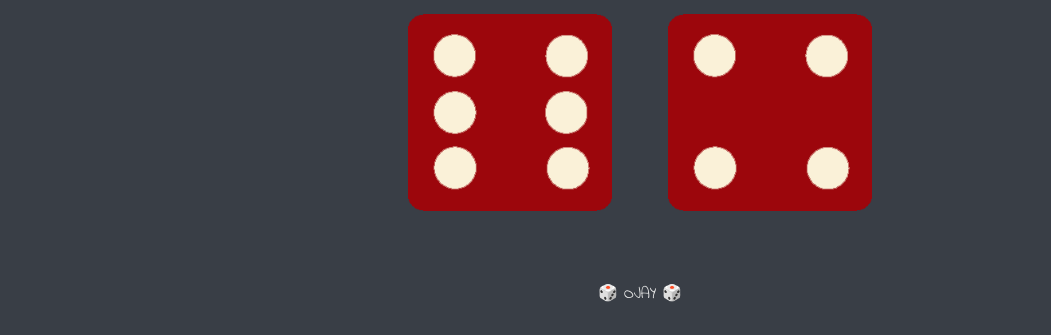
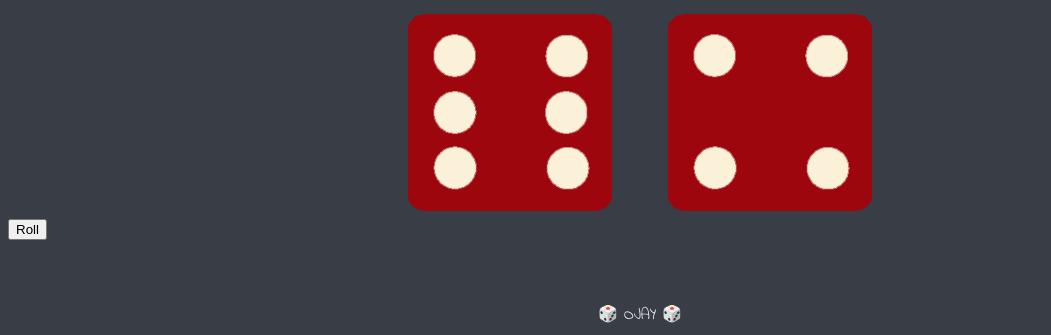
Before and after one commit to Ojay16/Dice_Roll, a plain HTML site: page dicee.html in a window 1280 px wide. Shown: the part 481-816 px from the top of the page, without its empty margins (0-1051 px from the left). Drawn offline with Linux system fonts and the light colour scheme.

Commit message:
Update dicee.html

```diff
--- a/dicee.html
+++ b/dicee.html
@@ -24,6 +24,10 @@
 
     </div>
 
+    <div class="btn">
+  <button type="button" onClick="refreshPage()" class="roll">Roll</button>
+</div>
+
 <script src="./index.js"></script>
   </body>
 
```
